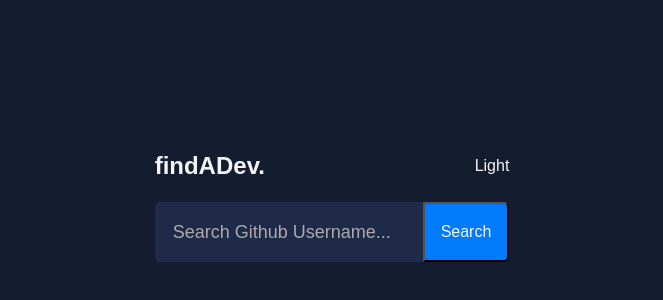
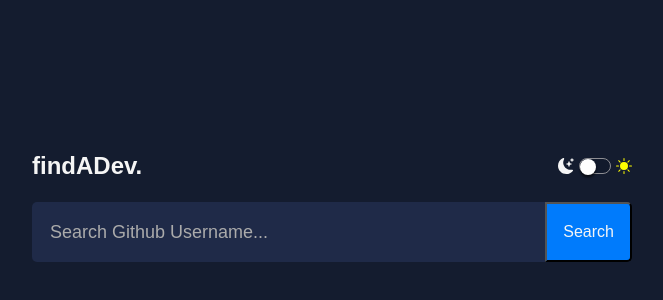
Before and after one commit to julioaraujo96/findADev, a React (Vite) app: page / in a window 1280 px wide. Shown: the part 186-486 px from the top of the page, without its empty margins (308-971 px from the left). Built offline with nearby package versions, Linux system fonts and the light colour scheme.

Commit message:
setting up context for theme changing

```diff
--- a/src/Components/Header/Header.jsx
+++ b/src/Components/Header/Header.jsx
@@ -1,10 +1,11 @@
-import React from 'react';
+import React from "react";
+import Switch from "../UI/Switch/Switch";
 
 const Header = () => {
   return (
     <header>
       <h1>findADev.</h1>
-      <span>Light</span>
+      <Switch />
     </header>
   );
 };
--- a/src/Components/UI/Layout/Layout.jsx
+++ b/src/Components/UI/Layout/Layout.jsx
@@ -1,12 +1,18 @@
-import React from 'react';
-import './styles.scss';
+import { useState, createContext, useContext } from "react";
+import { ThemeContext } from "../../../pages/App/App";
+import Header from "../../Header/Header";
+import "./styles.scss";
 
-const Layout = ({children}) => {
-    return (
-        <div className="home-page">
-            {children}
-        </div>
-    );
+const Layout = ({ children }) => {
+  const { theme, setTheme } = useContext(ThemeContext);
+  return (
+    <div className={`app ${theme}`}>
+      <div className="wrapper">
+        <Header />
+        {children}
+      </div>
+    </div>
+  );
 };
 
 export default Layout;
--- a/src/Components/UI/Layout/styles.scss
+++ b/src/Components/UI/Layout/styles.scss
@@ -1,9 +1,23 @@
 @import "../../../styles/colors.scss";
 
-.home-page {
+.app {
     height: 100%;
+    background-color: $primary;
     display: flex;
-    justify-content: center;
     align-items: center;
+    transition: background 0.5s ease-in-out;
+}
+
+.wrapper {
+    width: 80%;
+    max-width: 600px;
+    margin: 0 auto;
+}
+
+.light {
+    background-color: $primary-light;
+}
+
+.dark {
     background-color: $primary;
 }
--- /dev/null
+++ b/src/Components/UI/Switch/Switch.jsx
@@ -0,0 +1,28 @@
+import React, { useContext } from "react";
+import { BsFillSunFill, BsFillMoonStarsFill } from "react-icons/bs";
+import { ThemeContext } from "../../../pages/App/App";
+import "./styles.scss";
+
+const Switch = () => {
+  const { theme, setTheme } = useContext(ThemeContext);
+  const handleToggleChange = () => {
+    setTheme(theme === "light" ? "dark" : "light");
+  };
+  return (
+    <div className="display">
+      <BsFillMoonStarsFill />
+      <label className="label toggle">
+        <input
+          type="checkbox"
+          className="toggle_input"
+          onChange={handleToggleChange}
+          checked={theme === "light"}
+        />
+        <div className="toggle-control"></div>
+      </label>
+      <BsFillSunFill color="yellow" />
+    </div>
+  );
+};
+
+export default Switch;
--- /dev/null
+++ b/src/Components/UI/Switch/styles.scss
@@ -0,0 +1,54 @@
+@import "../../../styles/colors.scss";
+$transition: .3s cubic-bezier(0.95, 0.05, 0.795, 0.035);
+$width: 2em;
+$height: calc($width/2);
+
+.display {
+    display: flex;
+    gap: 5px;
+    justify-content: center;
+    align-items: center;
+}
+
+.toggle {
+    cursor: pointer;
+
+    .toggle-control {
+        transition: $transition;
+        width: $width;
+        height: $height;
+        display: block;
+        border: 1px solid $color_checkbox_default;
+        border-radius: $height;
+        background-color: rgba(black, .06);
+        position: relative;
+
+        &:after {
+            transition: $transition;
+            content: "";
+            width: calc($width/2);
+            height: $height;
+            display: block;
+            background-color: #fff;
+            border-radius: 50%;
+            box-shadow: 0 1px 2px rgba(black, .4), 0 3px 2px rgba(black, .4);
+            position: absolute;
+            top: 0;
+            left: 0;
+        }
+    }
+
+    input {
+        display: none;
+
+        &:checked+.toggle-control {
+            border-color: $color_checkbox_success;
+            background-color: $color_checkbox_success;
+
+            &:after {
+                left: calc($width/2);
+            }
+        }
+    }
+
+}
--- a/src/pages/App/App.jsx
+++ b/src/pages/App/App.jsx
@@ -1,17 +1,22 @@
-import Home from '../Home/Home'
-import SearchResult from '../SearchResult/SearchResult';
-import { Routes, Route, BrowserRouter as Router } from 'react-router-dom'
+import Home from "../Home/Home";
+import SearchResult from "../SearchResult/SearchResult";
+import { Routes, Route, BrowserRouter as Router } from "react-router-dom";
+import { createContext, useState } from "react";
 
+export const ThemeContext = createContext({});
 function App() {
+  const [theme, setTheme] = useState("dark");
   return (
-    <Router>
-      <Routes>
-      <Route path="/" element={<Home />}/>
-      <Route path="/search/:user" element={<SearchResult />}/>
-      {/* <Route path="*" element={<PageNotFound />}/> */}
-      </Routes>
-    </Router>
+    <ThemeContext.Provider value={{ theme, setTheme }}>
+      <Router>
+        <Routes>
+          <Route path="/" element={<Home />} />
+          <Route path="/search/:user" element={<SearchResult />} />
+          {/* <Route path="*" element={<PageNotFound />}/> */}
+        </Routes>
+      </Router>
+    </ThemeContext.Provider>
   );
 }
 
-export default App
+export default App;
--- a/src/pages/Home/Home.jsx
+++ b/src/pages/Home/Home.jsx
@@ -1,4 +1,4 @@
-import React, { useState } from "react";
+import React, { createContext, useState } from "react";
 import Header from "../../Components/Header/Header";
 import Button from "../../Components/UI/Button/Button";
 import { useNavigate } from "react-router-dom";
@@ -22,7 +22,6 @@ const Home = () => {
   return (
     <Layout>
       <Container>
-        <Header />
         <form className="input-container" onSubmit={(e) => handleSubmit(e)}>
           <input
             type="text"
--- a/src/styles/colors.scss
+++ b/src/styles/colors.scss
@@ -4,3 +4,10 @@ $primaryText: #f5f5f5;
 $secondaryText: #1a1919;
 $error: #da1717;
 $accent: #007BFC;
+
+
+$color_checkbox_success:#4cd964;
+$color_checkbox_default:#8E8E93;
+
+//light
+$primary-light:#fff;
```
